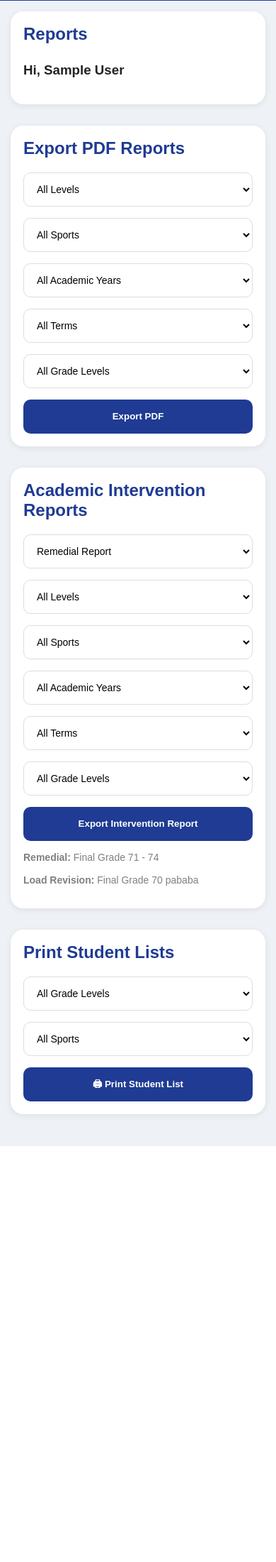
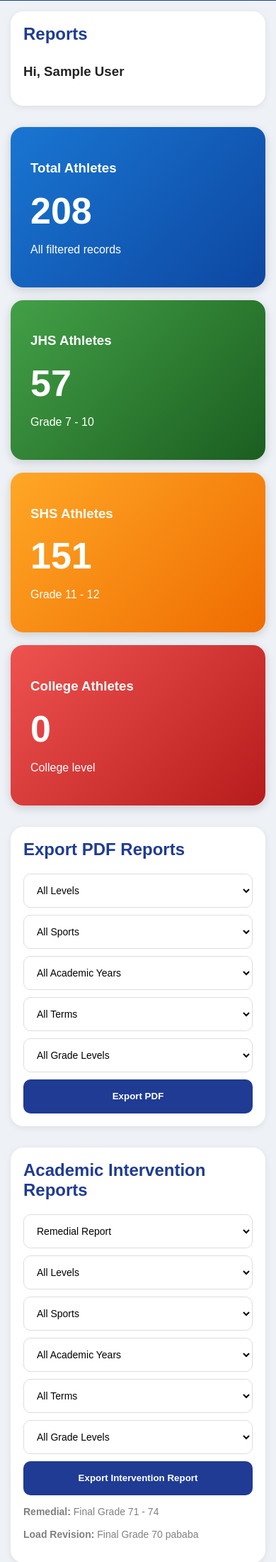
Before and after one commit to villacarlosmathias/aado-athlete-monitoring, a Flask app: page /reports in a window 390 px wide. Shown: the part 291-2492 px from the top of the page at 71% size. Before the commit the page ends 1906 px from the top, so only its background shows below. Run offline with Flask 3, Linux system fonts and the light colour scheme; the visitor is signed in with stand-in values (Sample User, id 1); data comes from the database, SQL or seed files in the repository; parts of the project's set-up code (start-up, migrations or seed data) failed here and were passed over.

```diff
--- a/app.py
+++ b/app.py
@@ -1719,7 +1719,11 @@ def reports():
             shs_sports=[],
             academic_years=[],
             terms=[],
-            grade_levels=[]
+            grade_levels=[],
+            total_students=0,
+            total_jhs=0,
+            total_shs=0,
+            total_college=0
         )
 
     sports = sorted(
@@ -1729,11 +1733,10 @@ def reports():
         .unique()
     )
 
-    # JHS SPORTS
     jhs_df = df[
-        ~df["Grade Level"]
+        df["Grade Level"]
         .astype(str)
-        .str.contains("11|12", na=False)
+        .str.contains("Grade 7|Grade 8|Grade 9|Grade 10", na=False)
     ]
 
     jhs_sports = sorted(
@@ -1743,11 +1746,10 @@ def reports():
         .unique()
     )
 
-    # SHS SPORTS
     shs_df = df[
         df["Grade Level"]
         .astype(str)
-        .str.contains("11|12", na=False)
+        .str.contains("Grade 11|Grade 12", na=False)
     ]
 
     shs_sports = sorted(
@@ -1764,7 +1766,13 @@ def reports():
         .unique()
     )
 
-    term_values = df["Term"].dropna().astype(str).apply(normalize_term).unique()
+    term_values = (
+        df["Term"]
+        .dropna()
+        .astype(str)
+        .apply(normalize_term)
+        .unique()
+    )
 
     term_order = ["1st", "2nd", "3rd", "4th"]
 
@@ -1778,6 +1786,36 @@ def reports():
         .dropna()
         .astype(str)
         .unique()
+    )
+
+    students_unique = df.drop_duplicates(
+        subset=["Student ID"]
+    )
+
+    total_students = len(students_unique)
+
+    total_jhs = len(
+        students_unique[
+            students_unique["Grade Level"]
+            .astype(str)
+            .str.contains("Grade 7|Grade 8|Grade 9|Grade 10", na=False)
+        ]
+    )
+
+    total_shs = len(
+        students_unique[
+            students_unique["Grade Level"]
+            .astype(str)
+            .str.contains("Grade 11|Grade 12", na=False)
+        ]
+    )
+
+    total_college = len(
+        students_unique[
+            students_unique["Grade Level"]
+            .astype(str)
+            .str.contains("College", case=False, na=False)
+        ]
     )
 
     return render_template(
@@ -1787,7 +1825,11 @@ def reports():
         shs_sports=shs_sports,
         academic_years=academic_years,
         terms=terms,
-        grade_levels=grade_levels
+        grade_levels=grade_levels,
+        total_students=total_students,
+        total_jhs=total_jhs,
+        total_shs=total_shs,
+        total_college=total_college
     )
 
 @app.route("/add_student", methods=["GET", "POST"])
--- a/static/style.css
+++ b/static/style.css
@@ -731,3 +731,52 @@ td select {
     align-items: center;
     justify-content: center;
 }
+
+/* TABLET & MOBILE FIX */
+
+@media screen and (max-width: 1024px) {
+
+    .sidebar {
+        width: 100%;
+        height: auto;
+        position: relative;
+    }
+
+    .main {
+        margin-left: 0;
+        width: 100%;
+        padding: 15px;
+        box-sizing: border-box;
+    }
+
+    .topbar {
+        flex-direction: column;
+        align-items: flex-start;
+        gap: 10px;
+    }
+
+    .filter-grid {
+        display: grid;
+        grid-template-columns: 1fr;
+        gap: 10px;
+    }
+
+    .cards {
+        grid-template-columns: 1fr;
+    }
+
+    .card {
+        overflow-x: auto;
+    }
+
+    .student-table,
+    .grades-table {
+        min-width: 900px;
+    }
+
+    table {
+        display: block;
+        overflow-x: auto;
+        white-space: nowrap;
+    }
+}
--- a/templates/reports.html
+++ b/templates/reports.html
@@ -44,6 +44,34 @@
         <h2>Reports</h2>
         <h3>Hi, {{ session.get("fullname", session.get("username", "User")) }}</h3>
     </div>
+
+<div class="cards">
+
+    <div class="dashboard-card blue">
+        <h3>Total Athletes</h3>
+        <h1>{{ total_students }}</h1>
+        <p>All filtered records</p>
+    </div>
+
+    <div class="dashboard-card green">
+        <h3>JHS Athletes</h3>
+        <h1>{{ total_jhs }}</h1>
+        <p>Grade 7 - 10</p>
+    </div>
+
+    <div class="dashboard-card orange">
+        <h3>SHS Athletes</h3>
+        <h1>{{ total_shs }}</h1>
+        <p>Grade 11 - 12</p>
+    </div>
+
+    <div class="dashboard-card red">
+        <h3>College Athletes</h3>
+        <h1>{{ total_college }}</h1>
+        <p>College level</p>
+    </div>
+
+</div>
 
     <div class="card">
         <h2>Export PDF Reports</h2>
```
